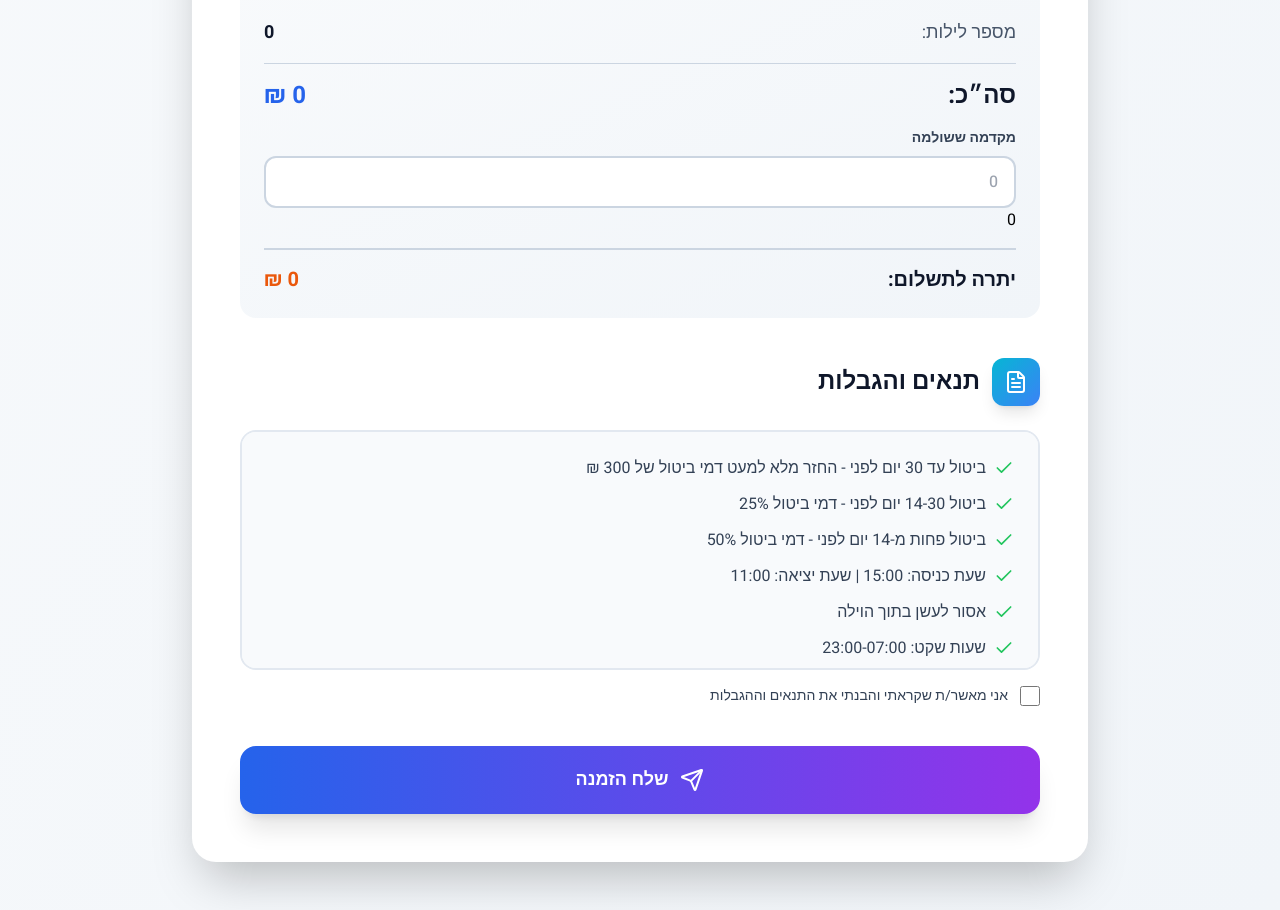
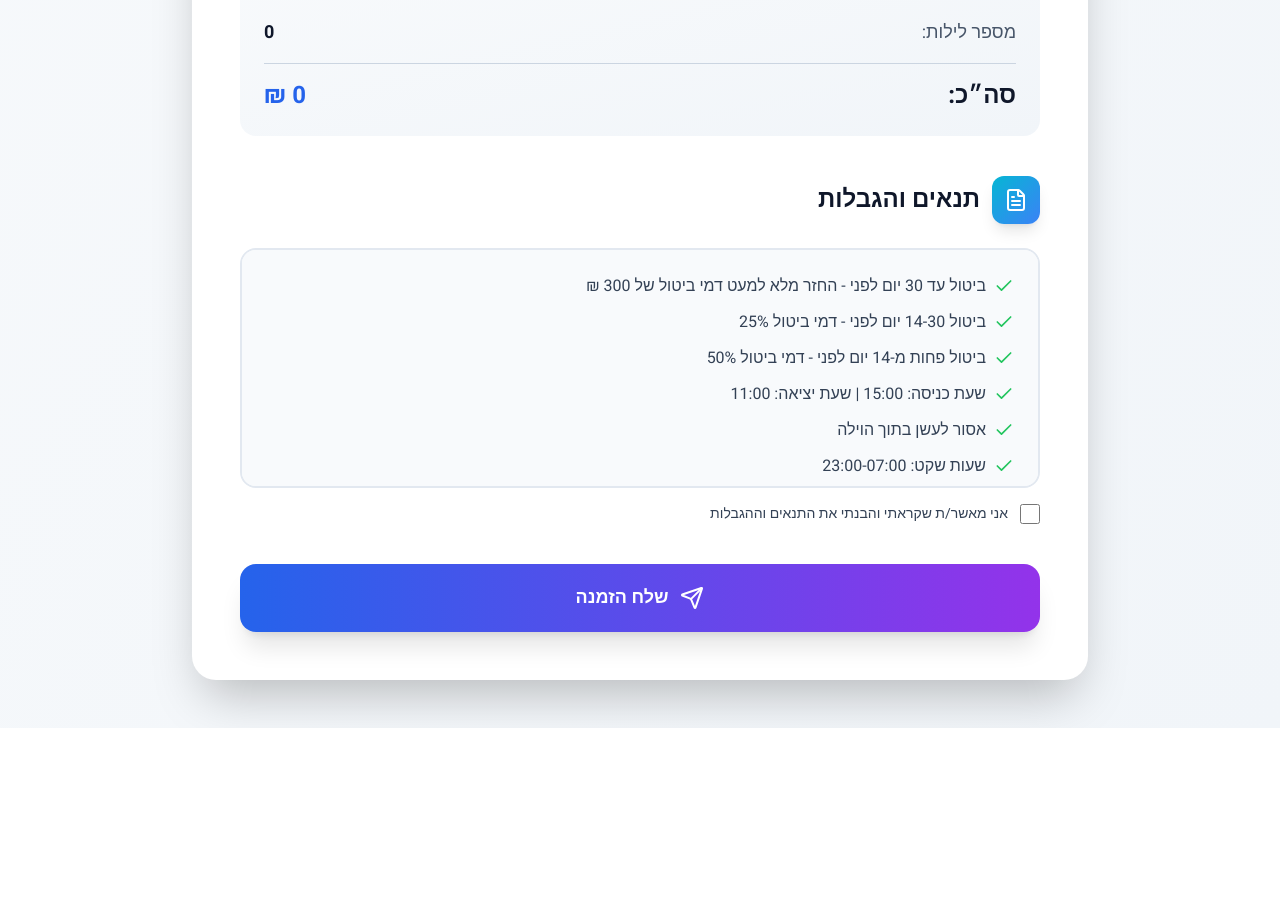
Before and after one commit to OriAboudi/villa-hadas-booking, a React (Vite) app: page /contract in a window 1280 px wide. Shown: the part 1146-2056 px from the top of the page. After the commit the page ends 1874 px from the top, so only its background shows below. Built offline with nearby package versions, Linux system fonts and the light colour scheme; no server answers.

Commit message:
refactor: clean up formatting and whitespace in ContractPage component

```diff
--- a/src/pages/ContractPage.tsx
+++ b/src/pages/ContractPage.tsx
@@ -409,7 +409,7 @@ export const ContractPage = () => {
                 </span>
               </div>
 
-              <InputField
+              {/* <InputField
                 label="מקדמה ששולמה"
                 name="deposit"
                 type="number"
@@ -419,13 +419,13 @@ export const ContractPage = () => {
                 min={0}
                 placeholder="0"
               />
-
-              <div className="flex justify-between items-center text-xl pt-4 border-t-2 border-slate-300 dark:border-slate-600">
-                <span className="font-bold text-slate-900 dark:text-white">יתרה לתשלום:</span>
+               */}
+              {/* <div className="flex justify-between items-center text-xl pt-4 border-t-2 border-slate-300 dark:border-slate-600">
+                <span className="font-bold text-slate-900 dark:text-white">לתשלום:</span>
                 <span className="font-bold text-orange-600 dark:text-orange-400">
                   {formatCurrency(balance)}
                 </span>
-              </div>
+              </div> */}
             </div>
           </section>
 
```
Lines whose indentation alone changed are shown as unchanged.
